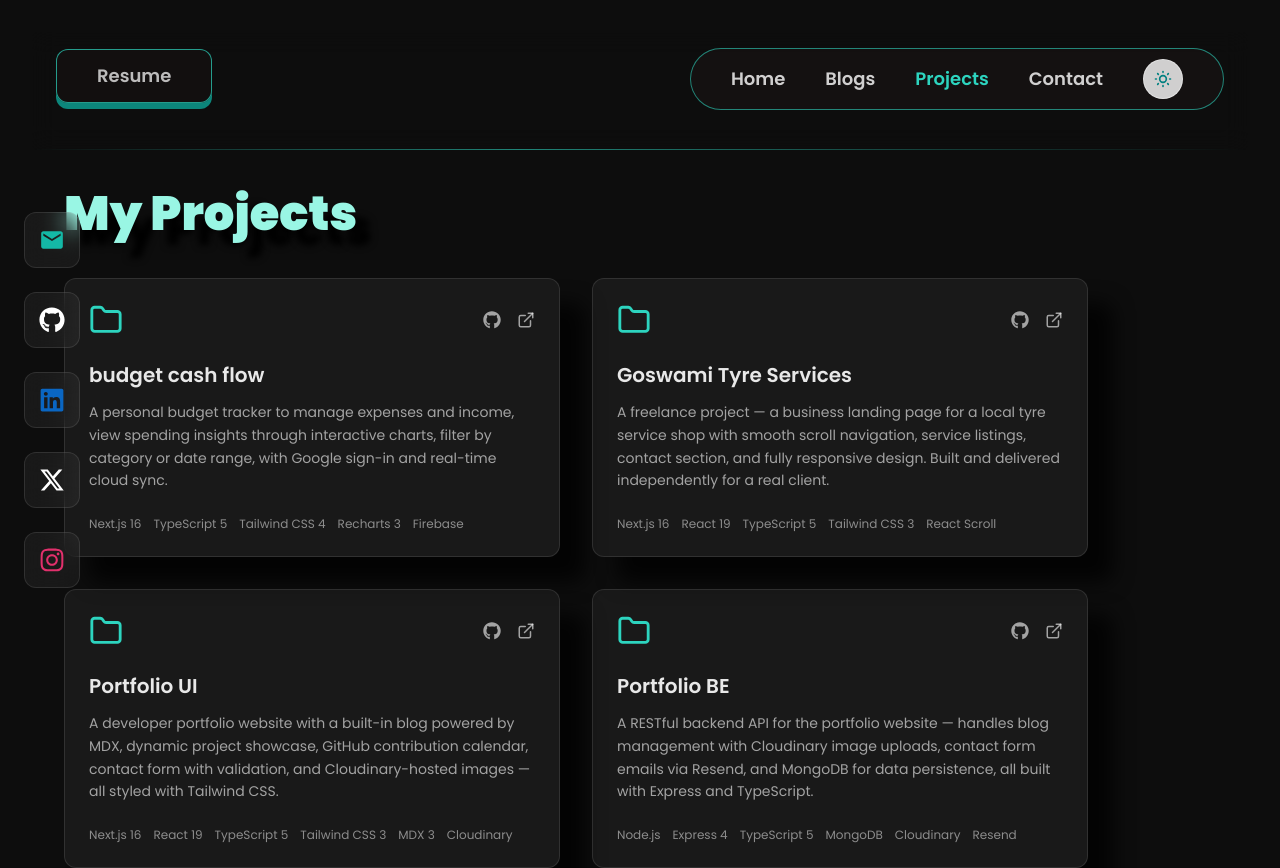
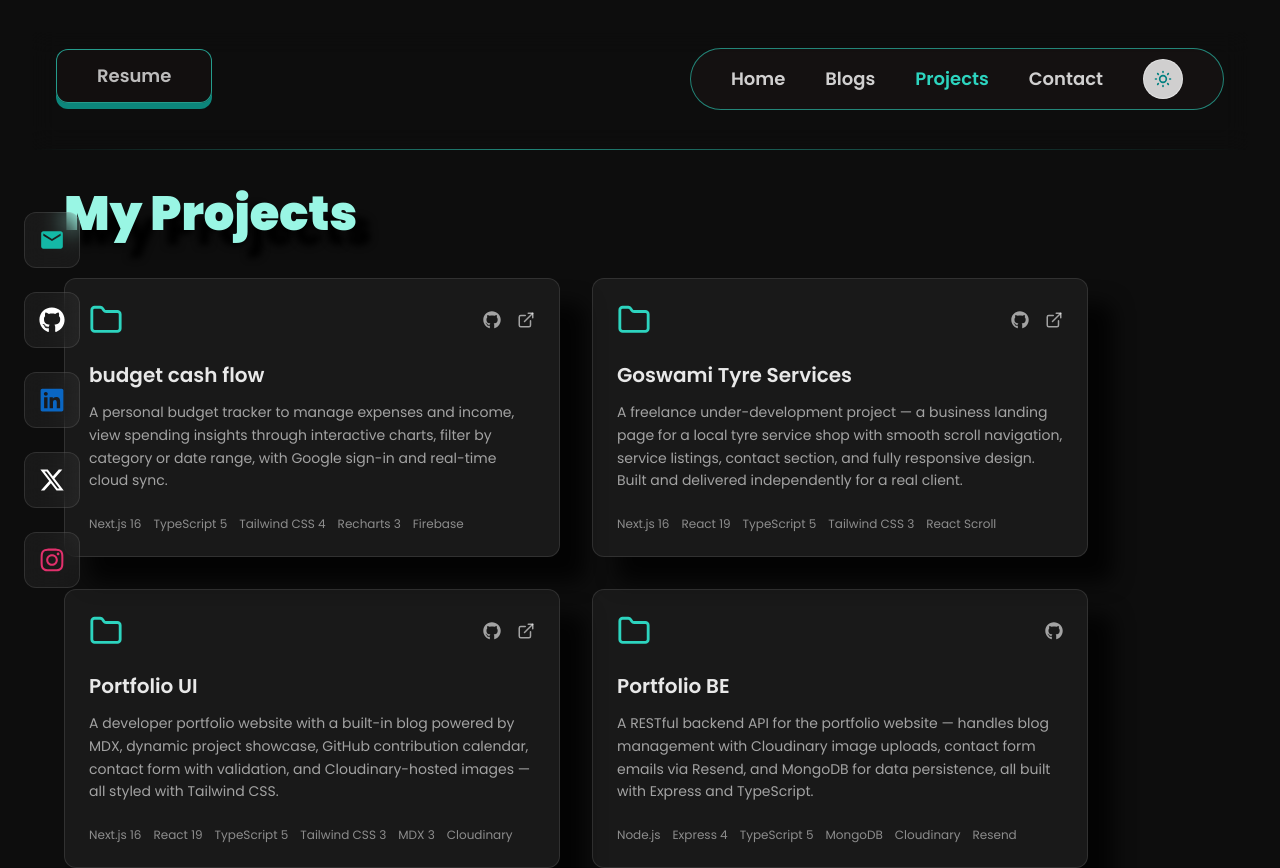
Before and after one commit to harshbhardwaj09/my-Portfolio, a Next.js app: page /projects in a window 1280 px wide. Shown: the top 868 px of the page. Built offline with nearby package versions, Linux system fonts and the light colour scheme.

Commit message:
fixing Project

```diff
--- a/src/components/sections/Projects.tsx
+++ b/src/components/sections/Projects.tsx
@@ -42,6 +42,7 @@ export const Projects = ({
               />
 
               <div className="flex items-center gap-4 text-white/60">
+                {project.github && project.github !== '#' && (
                 <a
                   href={project.github}
                   target="_blank"
@@ -49,6 +50,8 @@ export const Projects = ({
                 >
                   <FaGithub size={18} />
                 </a>
+                )}
+                {project.live && project.live !== '#' && (
                 <a
                   href={project.live}
                   target="_blank"
@@ -56,6 +59,7 @@ export const Projects = ({
                 >
                   <ExternalLink size={18} />
                 </a>
+                )}
               </div>
             </div>
 
@@ -85,7 +89,7 @@ export const Projects = ({
       {showViewMore && (
         <div className="flex justify-center mt-8">
           <Link
-            href="/blogs"
+            href="/projects"
             className="flex items-center gap-2 cursor-pointer group/view"
           >
             <span
--- a/src/lib/constants.ts
+++ b/src/lib/constants.ts
@@ -45,10 +45,10 @@ export const projects = [
   },
   {
     title: 'Goswami Tyre Services',
-    desc: 'A freelance project — a business landing page for a local tyre service shop with smooth scroll navigation, service listings, contact section, and fully responsive design. Built and delivered independently for a real client.',
+    desc: 'A freelance under-development project — a business landing page for a local tyre service shop with smooth scroll navigation, service listings, contact section, and fully responsive design. Built and delivered independently for a real client.',
     tech: ['Next.js 16', 'React 19', 'TypeScript 5', 'Tailwind CSS 3', 'React Scroll'],
-    live: '#',
-    github: '#',
+    github: 'https://github.com/harshbhardwaj09/goswami-tyre-service',
+    live:'https://goswami-tyre-service.vercel.app/'
   },
   {
     title: 'Portfolio UI',
@@ -61,7 +61,6 @@ export const projects = [
     title: 'Portfolio BE',
     desc: 'A RESTful backend API for the portfolio website — handles blog management with Cloudinary image uploads, contact form emails via Resend, and MongoDB for data persistence, all built with Express and TypeScript.',
     tech: ['Node.js', 'Express 4', 'TypeScript 5', 'MongoDB', 'Cloudinary', 'Resend'],
-    live: '#',
     github: 'https://github.com/harshbhardwaj09/my-Portfolio-be',
   },
 ];
```
